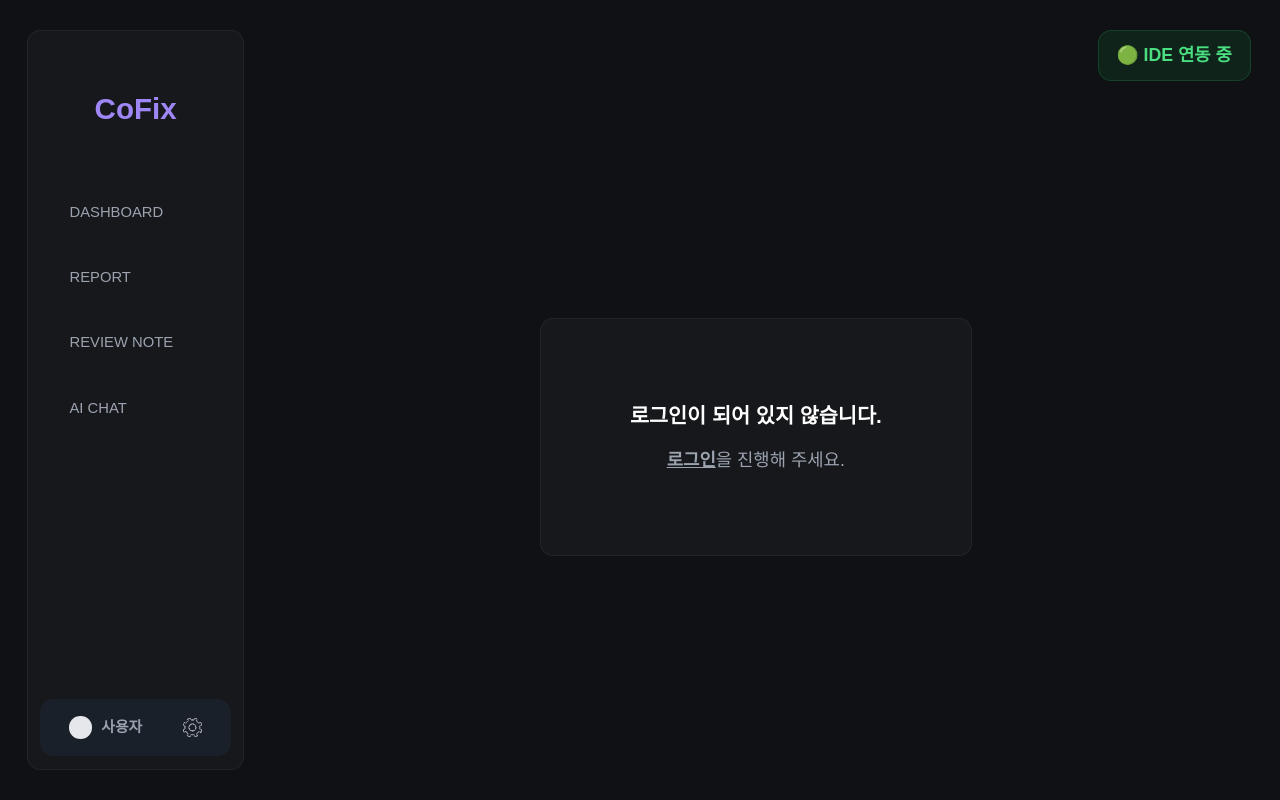
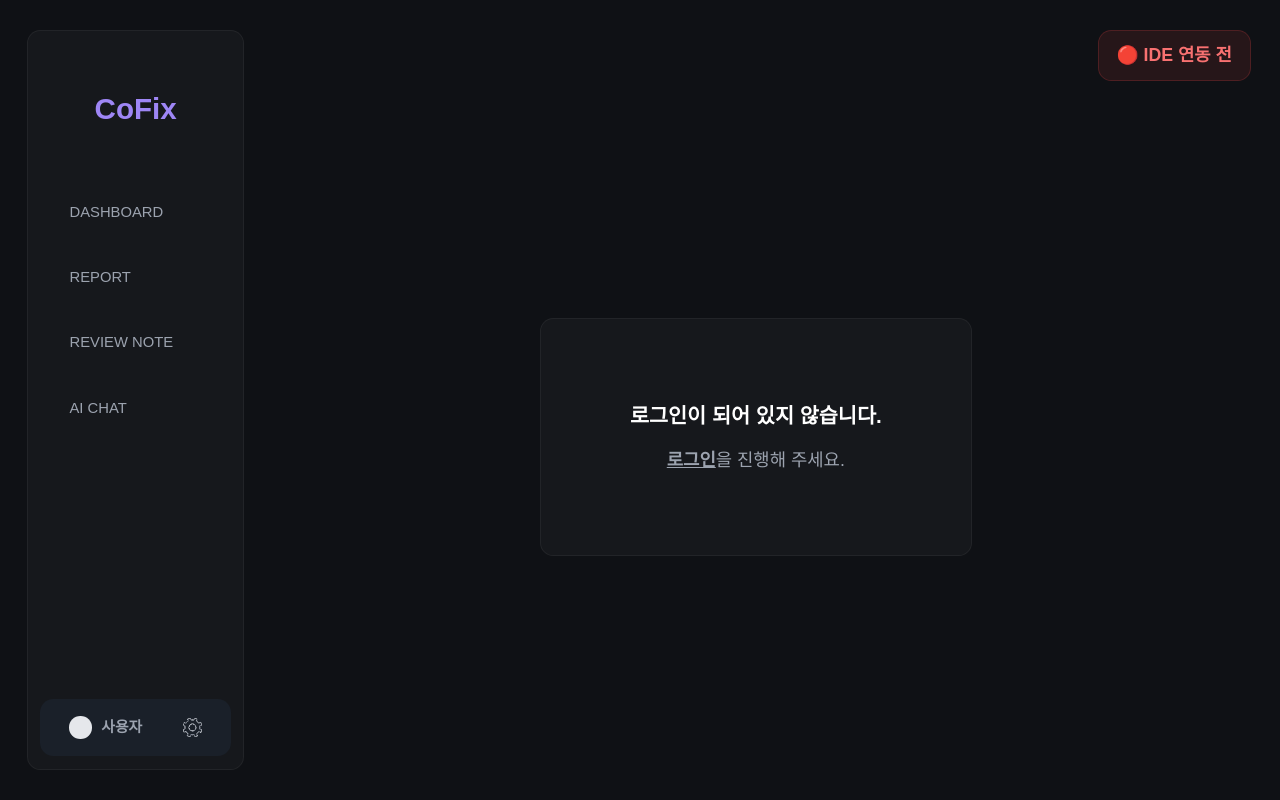
Before and after one commit to Yanus306/CoFix-FE, a React (Vite) app: page / in a window 1280 px wide. Built offline with nearby package versions, Linux system fonts and the light colour scheme; a web font is replaced by a local one.

Commit message:
feat(#30): 회원가입, 로그인, IDE 연동 화면 출력 순서 및 상태 조정

```diff
--- a/src/App.jsx
+++ b/src/App.jsx
@@ -1,5 +1,5 @@
-import { useState } from 'react';
-import { BrowserRouter, Routes, Route, Navigate, useNavigate } from 'react-router-dom'; // 💡 useNavigate 추가
+import { useState, useEffect } from 'react';
+import { BrowserRouter, Routes, Route, Navigate, useNavigate } from 'react-router-dom';
 import NotLoggedIn from './components/NotLoggedIn';
 import MainLayout from './layouts/MainLayout';
 import Dashboard from './pages/Dashboard';
@@ -15,8 +15,20 @@ function AppContent() {
   const [isModalOpen1, setIsModalOpen1] = useState(false);
   const [isDoneOpen, setIsDoneOpen] = useState(false);
   const [isLoggedIn, setIsLoggedIn] = useState(false);
+  const [isConnected, setIsConnected] = useState(false);
+
+  // 회원가입 후 IDE 연결을 기다리는 상태인지 기억하는 변수
+  const [isWaitingForIde, setIsWaitingForIde] = useState(false);
 
   const navigate = useNavigate();
+
+  // 백엔드 신호(isConnected) 변경 감지 로직
+  useEffect(() => {
+    if (isWaitingForIde && isConnected) {
+      setIsWaitingForIde(false); // 대기 상태 끝
+      setIsDoneOpen(true);  // 완료 모달 띄우기
+    }
+  }, [isConnected, isWaitingForIde]);
 
   const handleSwitchToSignUp = () => {
     setIsModalOpen(false);
@@ -24,13 +36,19 @@ function AppContent() {
   };
 
   const handleSignUpComplete = () => {
-    setIsModalOpen1(false);
-    setIsDoneOpen(true);
+    setIsModalOpen1(false);   // 가입 창 닫기
+    setIsConnected(false);  // IDE 연결 안 됨 화면 띄우기
+    setIsWaitingForIde(true); // 백엔드 연결 신호 대기
+
+    // Mock API 5초 뒤 연동 됐다는 가정
+    setTimeout(() => {
+      setIsConnected(true);
+    }, 5000);
   };
 
-  // 💡 로그인 성공 핸들러 보강
   const handleLoginSuccess = () => {
     setIsLoggedIn(true);
+    setIsConnected(true);
     setIsModalOpen(false);
     navigate('/dashboard');
   };
@@ -54,7 +72,7 @@ function AppContent() {
         isOpen={isDoneOpen}
         onClose={() => {
           setIsDoneOpen(false);
-          setIsModalOpen(true);
+          setIsModalOpen(true); // 완료 모달 닫으면 로그인 창 띄우기
         }}
         onLoginClick={() => {
           setIsDoneOpen(false);
@@ -64,11 +82,16 @@ function AppContent() {
 
       <Routes>
         <Route
-          element={<MainLayout isLoggedIn={isLoggedIn} onOpenLogin={() => setIsModalOpen(true)} />}
+          element={
+            <MainLayout
+              isLoggedIn={isLoggedIn}
+              isConnected={isConnected}
+              isWaitingForIde={isWaitingForIde}
+              onOpenLogin={() => setIsModalOpen(true)}
+            />
+          }
         >
-          {/* '/'로 접근하면 기본적으로 '/dashboard'로 리다이렉트 */}
           <Route path="/" element={<Navigate to="/dashboard" replace />} />
-
           <Route path="/dashboard" element={<Dashboard />} />
           <Route path="/report" element={<Report />} />
           <Route path="/review-note" element={<ReviewNote />} />
@@ -79,7 +102,6 @@ function AppContent() {
   );
 }
 
-// 💡 BrowserRouter가 AppContent를 감싸안도록 감싸주는 껍데기 App 역할
 function App() {
   return (
     <BrowserRouter>
--- a/src/layouts/MainLayout.jsx
+++ b/src/layouts/MainLayout.jsx
@@ -1,12 +1,10 @@
 import { Outlet } from 'react-router-dom';
-import { useState } from 'react';
 import SideNav from '../components/SideNav/SideNav';
 import IdeStatus from '../components/IdeStatus';
 import IdeDisconnected from '../components/IdeDisconnected';
 import NotLoggedIn from '../components/NotLoggedIn';
 
-export default function MainLayout({ isLoggedIn, onOpenLogin }) {
-  const [isConnected, setIsConnected] = useState(true);
+export default function MainLayout({ isLoggedIn, isConnected, isWaitingForIde, onOpenLogin }) {
 
   return (
     <div className="flex justify-between w-[95.6vw] h-[92.6vh] my-[3.7vh] mx-[2.1vw]">
@@ -16,7 +14,7 @@ export default function MainLayout({ isLoggedIn, onOpenLogin }) {
         <IdeStatus isConnected={isConnected} />
 
         <div className="flex w-[77.3vw] h-[83.33vh]">
-          {!isConnected ? (
+          {isWaitingForIde ? (
             <IdeDisconnected />
           ) : !isLoggedIn ? (
             <NotLoggedIn onOpenLogin={onOpenLogin} />
```
